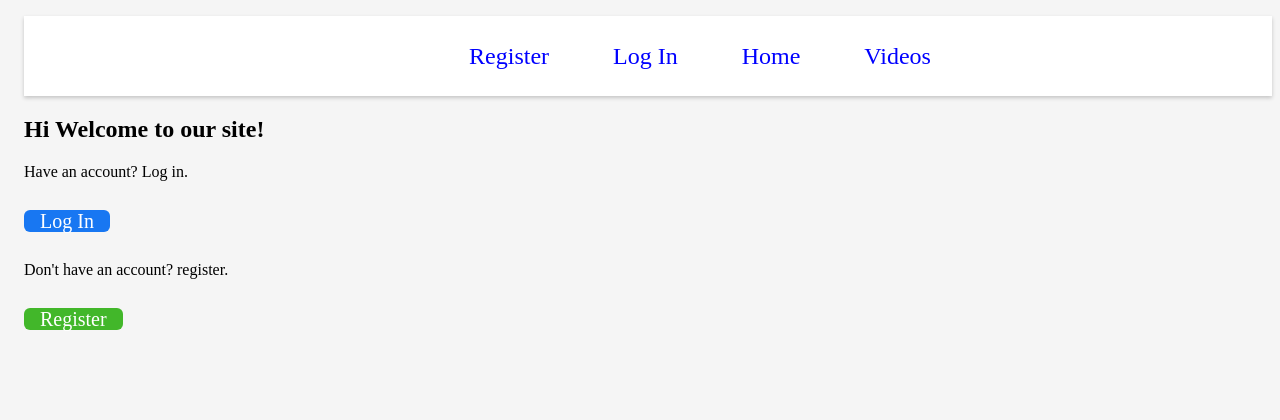
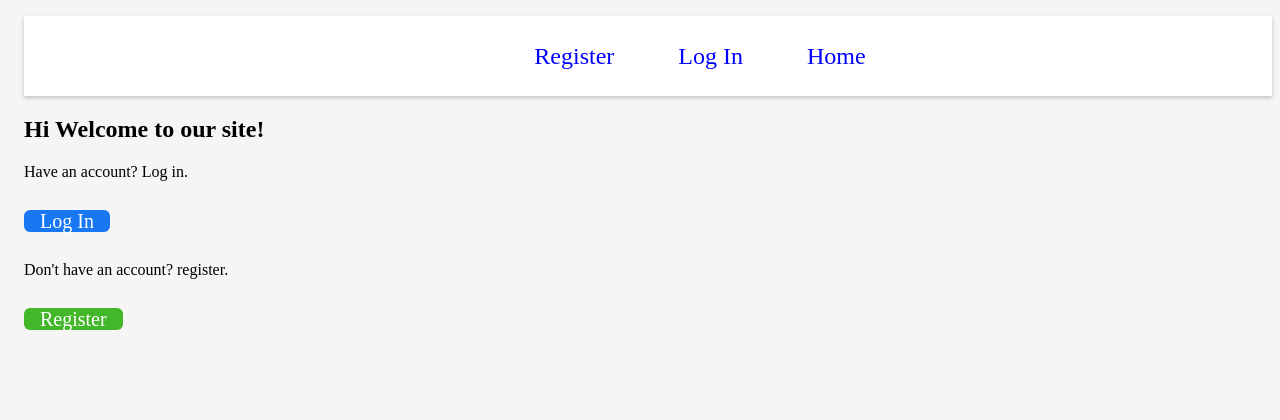
Before and after one commit to BillSpyro/MediaCenter, a PHP site: page /homepage/index.php in a window 1280 px wide. Shown: the top 420 px of the page. Run offline with PHP 8.4, Linux system fonts and the light colour scheme.

Commit message:
hide video page if your not logged in

```diff
--- a/includes/header.php
+++ b/includes/header.php
@@ -37,13 +37,13 @@ if ($stmt = $conn->prepare($query)) {
             <li><a href="../auth/logout.php">Logout</a></li>
             <li><a href="../profile/profile.php?ID=<?php echo $_SESSION['id']?>">Your Profile</a></li>
             <li><a href="../profile/people.php">People</a></li>
+            <li><a href="../video_post/videos.php">Videos</a></li>
             <li><a href="../notifications/notifications.php?ID=<?php echo $_SESSION['id']?>">Notifications<?php if ($result > 0): ?><span>(<?php echo $result; ?>)</span><?php endif ?></a></li>
         <?php else: ?>
             <li><a href="../auth/register.php">Register</a></li>
             <li><a href="../auth/login.php">Log In</a></li>
         <?php endif ?>
             <li><a href="../homepage/index.php">Home</a></li>
-            <li><a href="../video_post/videos.php">Videos</a></li>
         </ul>
     </nav>
 </header>
```
